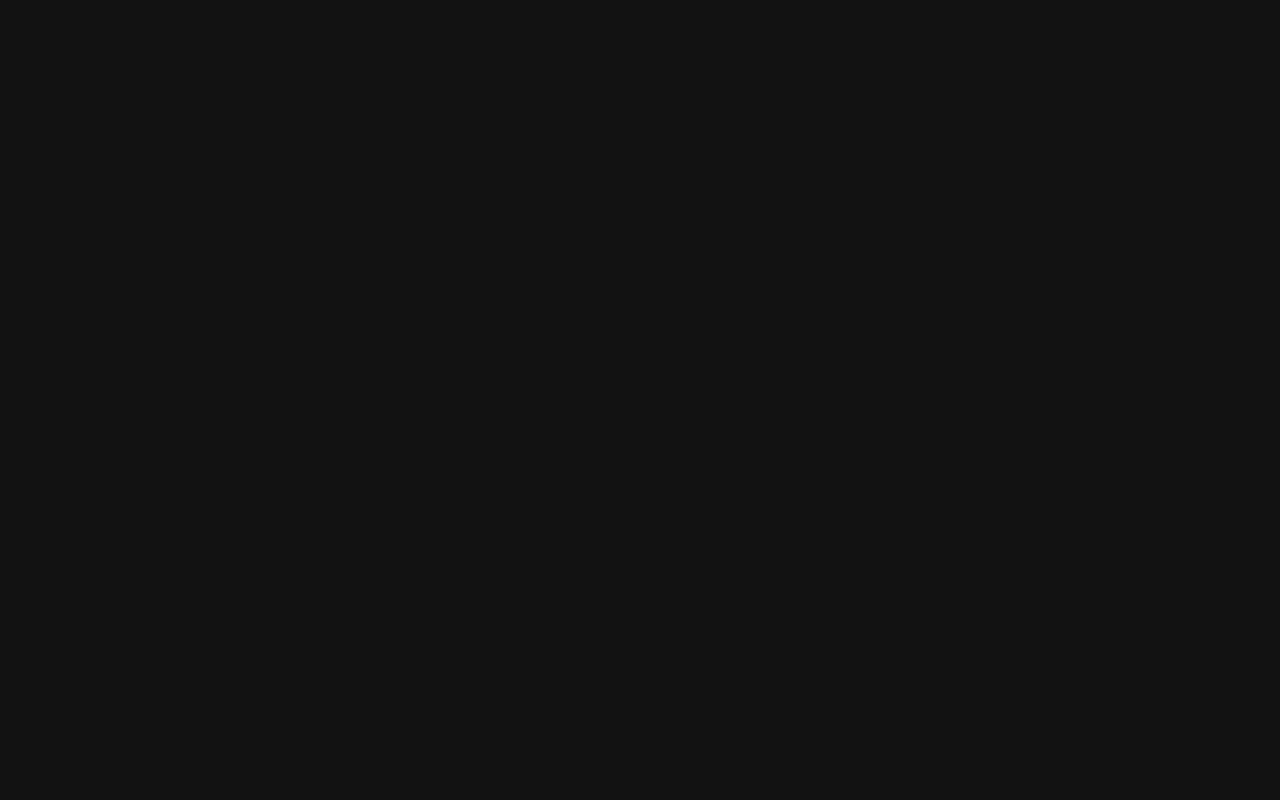
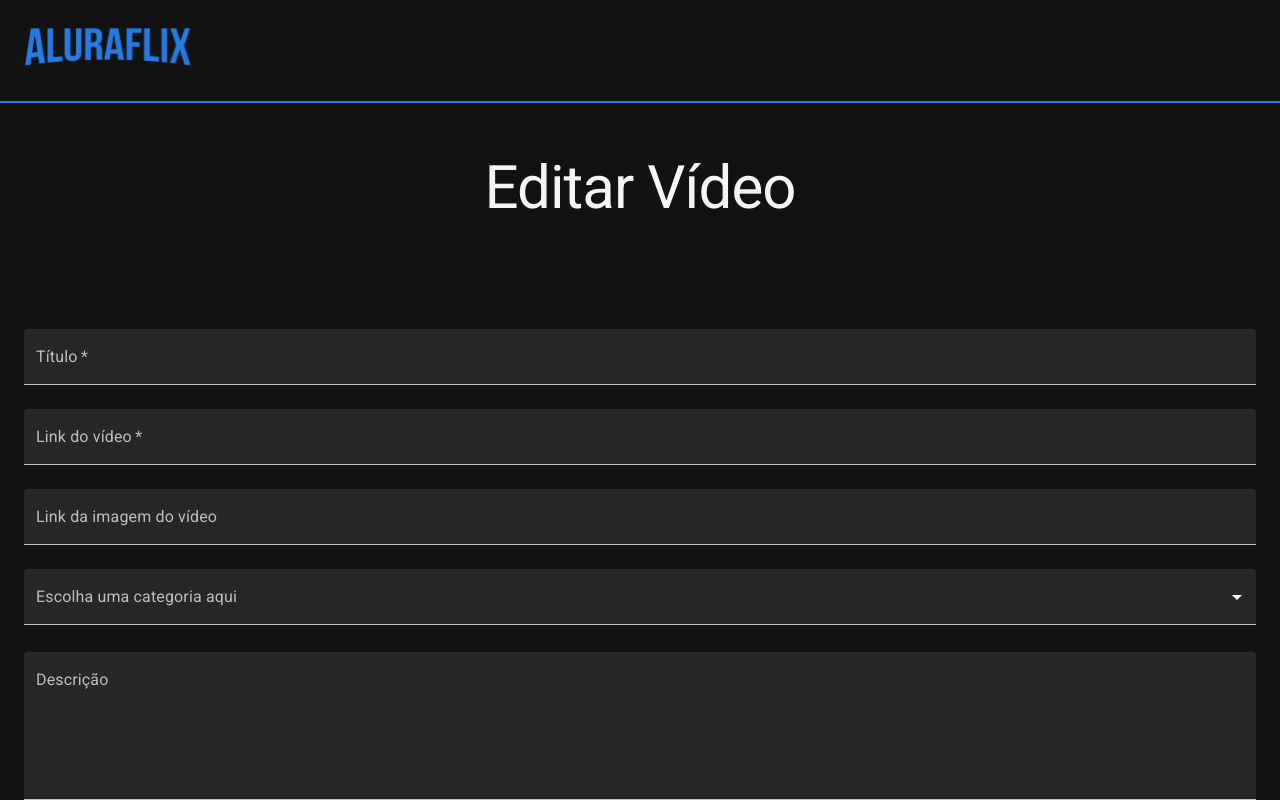
Before and after one commit to lettyviana/challenge-one-aluraflix-t5, a React (Vite) app: page /editar-video/1 in a window 1280 px wide. Before the commit this address had no page. Shown: the top 800 px of the page. Built offline with nearby package versions, Linux system fonts and the light colour scheme.

Commit message:
Finalização botão editar e excluir categorias

```diff
--- a/src/App.jsx
+++ b/src/App.jsx
@@ -26,8 +26,8 @@ function App() {
               <Route path="/" element={<Inicio />} />
               <Route path="/novo-video" element={<NovoVideo />} />
               <Route path="/nova-categoria" element={<NovaCategoria />} />
-              <Route path="/editar-categoria" element={<EditarCategoria />} />
-              <Route path="/editar-video" element={<EditarVideo />} />
+              <Route path="/editar-categoria/:id" element={<EditarCategoria />} />
+              <Route path="/editar-video/:id" element={<EditarVideo />} />
             </Routes>
           </ThemeProvider>
         </NovoVideoProvider>
--- a/src/components/FormularioEditarCategoria/index.jsx
+++ b/src/components/FormularioEditarCategoria/index.jsx
@@ -1,4 +1,6 @@
 import { useState } from "react";
+import { useCategoriaContext } from "../../context/useCategoriaContext";
+import { useNavigate, useParams } from "react-router-dom";
 import { Container, TextField, Typography } from "@mui/material";
 import { BotaoPadrao } from "../BotaoPadrao";
 import {
@@ -9,7 +11,8 @@ import {
 import PropTypes from "prop-types";
 import styles from "./formularioEditarCategoria.module.css";
 
-export const FormularioEditarCategoria = ({ aoEnviar }) => {
+export const FormularioEditarCategoria = () => {
+  const {categorias, setCategorias} = useCategoriaContext();
   const [valorDigitado, setValorDigitado] = useState({
     nome: "",
     descricaoCategoriaTabela: "",
@@ -21,6 +24,9 @@ export const FormularioEditarCategoria = ({ aoEnviar }) => {
     descricaoCategoriaTabela: "",
     descricaoCategoriaInicio: "",
   });
+  const navigate = useNavigate();
+  const { id } = useParams();
+  const categoriaId = parseInt(id, 10);
 
   const aoInserirValorDoCampo = (e) => {
     const { name, value } = e.target;
@@ -52,6 +58,23 @@ export const FormularioEditarCategoria = ({ aoEnviar }) => {
     setCor(novaCor);
   };
 
+  const editarCategoria = ({ categoriaId, valorDigitado, cor }) => {
+    const categoriaEditada = {
+      id: categoriaId,
+      nome: valorDigitado.nome,
+      descricaoCategoriaTabela: valorDigitado.descricaoCategoriaTabela,
+      descricaoCategoriaInicio: valorDigitado.descricaoCategoriaInicio,
+      cor: cor,
+    };
+
+    const categoriasAtualizadas = categorias.map((categoria) =>
+    categoria.id === categoriaEditada.id ? categoriaEditada : categoria
+    );
+
+    setCategorias(categoriasAtualizadas);
+    localStorage.setItem("categorias", JSON.stringify(categoriasAtualizadas));
+  };
+
   const enviaFormulario = (e) => {
     e.preventDefault();
 
@@ -67,8 +90,21 @@ export const FormularioEditarCategoria = ({ aoEnviar }) => {
 
     setErroValorDigitado(erros);
 
+    // const categoriaExistente = categorias.find((categoria) => categoria.id === id);
+
+  //   if(!categoriaExistente) {
+  //     alert("Categoria não encontrada. Redirecionando para a página inicial!");
+  //     setTimeout(() => {
+  //       navigate("/");
+  //     }, 1500);
+  //     return;
+  // }
+
     if (Object.values(erros).every((erro) => !erro)) {
-      aoEnviar({ valorDigitado, cor });
+      editarCategoria({ categoriaId, valorDigitado, cor });
+      setTimeout(() => {
+        navigate("/nova-categoria");
+      }, 1500);
     }
   };
 
--- a/src/components/FormularioEditarVideo/index.jsx
+++ b/src/components/FormularioEditarVideo/index.jsx
@@ -1,5 +1,16 @@
 import { useState } from "react";
-import { Container, FormControl, FormHelperText, InputLabel, MenuItem, Select, TextField, Typography } from "@mui/material";
+import { useNovoVideoContext } from "../../context/useNovoVideoContext";
+import { useParams, useNavigate } from "react-router-dom";
+import {
+  Container,
+  FormControl,
+  FormHelperText,
+  InputLabel,
+  MenuItem,
+  Select,
+  TextField,
+  Typography,
+} from "@mui/material";
 import { BotaoPadrao } from "../BotaoPadrao";
 import categoriasData from "../../data/video-data.json";
 import PropTypes from "prop-types";
@@ -10,7 +21,8 @@ import {
   validaTitulo,
 } from "../../utils/validacoes";
 
-export const FormularioEditarVideo = ({ aoEnviar }) => {
+export const FormularioEditarVideo = () => {
+  const { videos, setVideos } = useNovoVideoContext();
   const [valorInserido, setValorInserido] = useState({
     titulo: "",
     linkVideo: "",
@@ -20,9 +32,12 @@ export const FormularioEditarVideo = ({ aoEnviar }) => {
   const [categoria, setCategoria] = useState("");
   const [erroValorInserido, setErroValorInserido] = useState({
     titulo: "",
-    linkVideo: ""
+    linkVideo: "",
   });
   const [erroCategoria, setErroCategoria] = useState(null);
+  const navigate = useNavigate();
+  const { id } = useParams();
+  const videoId = parseInt(id, 10);
 
   const aoInserirValor = (e) => {
     const { name, value } = e.target;
@@ -41,7 +56,7 @@ export const FormularioEditarVideo = ({ aoEnviar }) => {
 
     setErroValorInserido({
       titulo: erroTitulo,
-      linkVideo: erroLinkDoVideo
+      linkVideo: erroLinkDoVideo,
     });
   };
 
@@ -51,12 +66,30 @@ export const FormularioEditarVideo = ({ aoEnviar }) => {
     setErroCategoria(validaCategoriaEscolhida(categoriaEscolhida));
   };
 
+  const editarVideo = ({ videoId, valorInserido, categoria }) => {
+    const videoEditado = {
+      id: videoId,
+      titulo: valorInserido.titulo,
+      linkVideo: valorInserido.linkVideo,
+      linkDaCapaDoVideo: valorInserido.linkDaCapaDoVideo,
+      descricao: valorInserido.descricao,
+      categoria: categoria.nome,
+    };
+
+    const videosAtualizados = videos.map((video) =>
+      video.id === videoEditado.id ? videoEditado : video
+    );
+
+    setVideos(videosAtualizados);
+    localStorage.setItem("videos", JSON.stringify(videosAtualizados));
+  };
+
   const enviaFormulario = (e) => {
     e.preventDefault();
 
     const erros = {
       titulo: validaTitulo(valorInserido.titulo),
-      linkVideo: validaLinkVideo(valorInserido.linkVideo)
+      linkVideo: validaLinkVideo(valorInserido.linkVideo),
     };
 
     const erroCategoria = validaCategoriaEscolhida(categoria);
@@ -64,8 +97,21 @@ export const FormularioEditarVideo = ({ aoEnviar }) => {
     setErroValorInserido(erros);
     setErroCategoria(erroCategoria);
 
+    const videoExistente = videos.find((video) => video.id === videoId);
+
+    if (!videoExistente) {
+      alert("Vídeo não encontrado. Redirecionando para a página inicial!");
+      setTimeout(() => {
+        navigate("/");
+      }, 1500);
+      return;
+    }
+
     if (!erroCategoria && Object.values(erros).every((erro) => !erro)) {
-      aoEnviar({ valorInserido, categoria });
+      editarVideo({ videoId, valorInserido, categoria });
+      setTimeout(() => {
+        navigate("/");
+      }, 1500);
     }
   };
 
@@ -76,7 +122,7 @@ export const FormularioEditarVideo = ({ aoEnviar }) => {
           Editar Vídeo
         </Typography>
         <div>
-        <TextField
+          <TextField
             required
             id="titulo"
             name="titulo"
@@ -95,7 +141,7 @@ export const FormularioEditarVideo = ({ aoEnviar }) => {
           />
         </div>
         <div>
-        <TextField
+          <TextField
             required
             id="link-video"
             name="linkVideo"
@@ -114,7 +160,7 @@ export const FormularioEditarVideo = ({ aoEnviar }) => {
           />
         </div>
         <div>
-        <TextField
+          <TextField
             id="link-capa"
             name="linkDaCapaDoVideo"
             onChange={aoInserirValor}
@@ -151,7 +197,7 @@ export const FormularioEditarVideo = ({ aoEnviar }) => {
           <FormHelperText error>{erroCategoria}</FormHelperText>
         </FormControl>
         <div>
-        <TextField
+          <TextField
             id="descricao"
             name="descricao"
             onChange={aoInserirValor}
--- a/src/components/FormularioNovaCategoria/index.jsx
+++ b/src/components/FormularioNovaCategoria/index.jsx
@@ -53,7 +53,7 @@ export const FormularioNovaCategoria = () => {
     setCor(novaCor);
   };
 
-  const aoEnviar = ({ valorDigitado, cor }) => {
+  const adicionaNovaCategoria = ({ valorDigitado, cor }) => {
     const novaCategoriaCriada = {
       id: Date.now(),
       nome: valorDigitado.nome,
@@ -84,7 +84,7 @@ export const FormularioNovaCategoria = () => {
     setErroValorDigitado(erros);
 
     if (Object.values(erros).every((erro) => !erro)) {
-      aoEnviar({ valorDigitado, cor });
+      adicionaNovaCategoria({ valorDigitado, cor });
 
       setValorDigitado({
         nome: "",
--- a/src/components/FormularioNovoVideo/index.jsx
+++ b/src/components/FormularioNovoVideo/index.jsx
@@ -33,7 +33,7 @@ export const FormularioNovoVideo = () => {
   const [categoria, setCategoria] = useState("");
   const [erroValorInserido, setErroValorInserido] = useState({
     titulo: "",
-    linkVideo: ""
+    linkVideo: "",
   });
   const [erroCategoria, setErroCategoria] = useState(null);
   const navigate = useNavigate();
@@ -55,7 +55,7 @@ export const FormularioNovoVideo = () => {
 
     setErroValorInserido({
       titulo: erroTitulo,
-      linkVideo: erroLinkDoVideo
+      linkVideo: erroLinkDoVideo,
     });
   };
 
@@ -86,7 +86,7 @@ export const FormularioNovoVideo = () => {
 
     const erros = {
       titulo: validaTitulo(valorInserido.titulo),
-      linkVideo: validaLinkVideo(valorInserido.linkVideo)
+      linkVideo: validaLinkVideo(valorInserido.linkVideo),
     };
 
     const erroCategoria = validaCategoriaEscolhida(categoria);
@@ -97,7 +97,9 @@ export const FormularioNovoVideo = () => {
     if (!erroCategoria && Object.values(erros).every((erro) => !erro)) {
       adicionarNovoVideo({ valorInserido, categoria });
     }
-    navigate('/');
+    setTimeout(() => {
+      navigate("/");
+    }, 1500);
   };
 
   return (
@@ -186,7 +188,6 @@ export const FormularioNovoVideo = () => {
             id="descricao"
             name="descricao"
             onChange={aoInserirValor}
-
             label="Descrição"
             variant="filled"
             multiline
--- a/src/components/Tabela/index.jsx
+++ b/src/components/Tabela/index.jsx
@@ -28,7 +28,7 @@ export const TabelaCategorias = () => {
                   <td>{categoria.nome}</td>
                   <td>{categoria.descricaoCategoriaTabela}</td>
                   <td>
-                    <Link to={"/editar-categoria"} className={styles.botaoEditar}>
+                    <Link to={`/editar-categoria/${categoria.id}`} className={styles.botaoEditar}>
                       Editar
                     </Link>
                     <button type="button" className={styles.botaoExcluir} onClick={() => aoExcluirCategoria(categoria.id)}>
--- a/src/styles/globals.css
+++ b/src/styles/globals.css
@@ -6,15 +6,6 @@
 
   --cor-primaria: #2a7ae4;
   --cor-primaria-hover-scroll: #539dff;
-
-  --categoria-1: #6BD1FF;
-  --categoria-2: #9CD33B;
-  --categoria-3: #69953B;
-  --categoria-4: #6B5BE2;
-  --categoria-5: #FFBA05;
-  --categoria-6: #FF8C2A;
-  --categoria-7: #DC6EBE;
-  --categoria-8: #9CD33B;
 
   --preto-1: #000000E5;
   --preto-2: #00000099;
```
Also changed, not shown: src/components/CardVideos/index.jsx (+22 -8 lines), src/components/PaginaInicial/index.jsx (added, +17 -0 lines), src/components/PaginaInicial/PaginaInicial.module.css (added).
